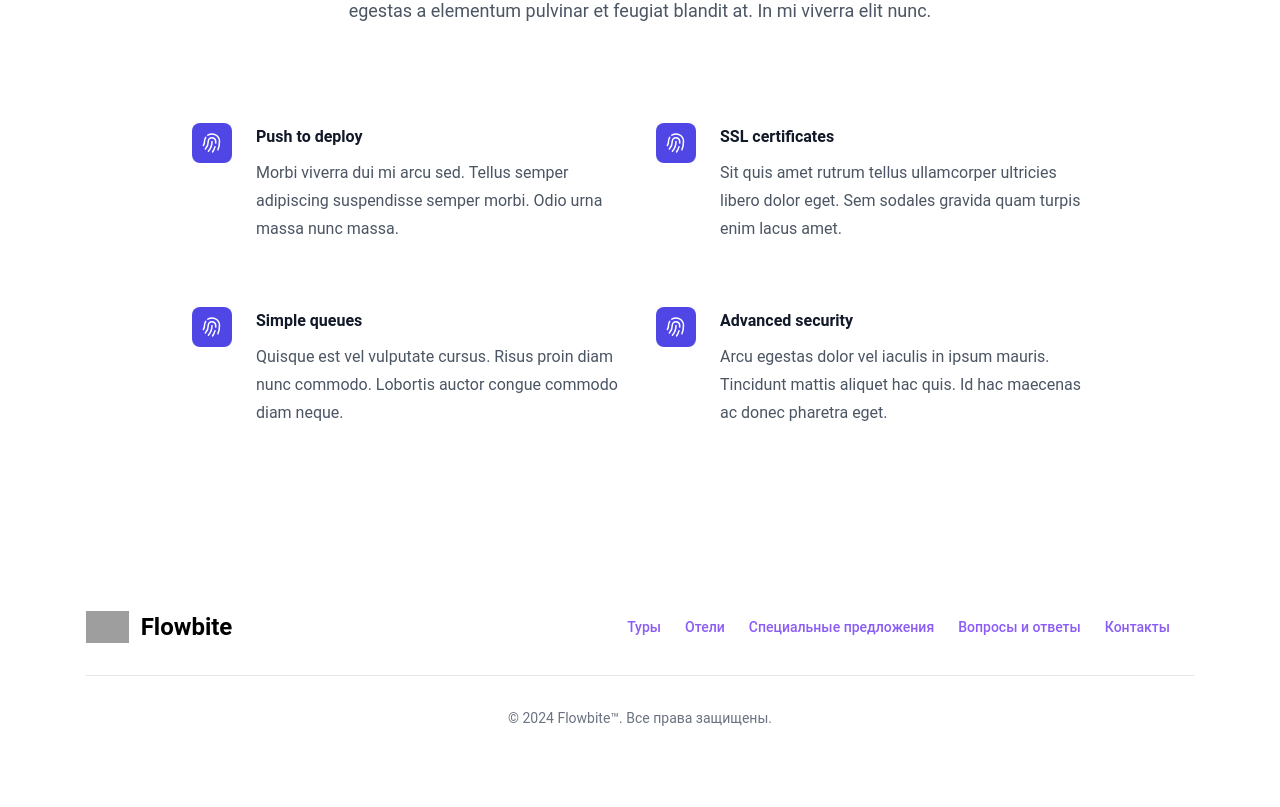
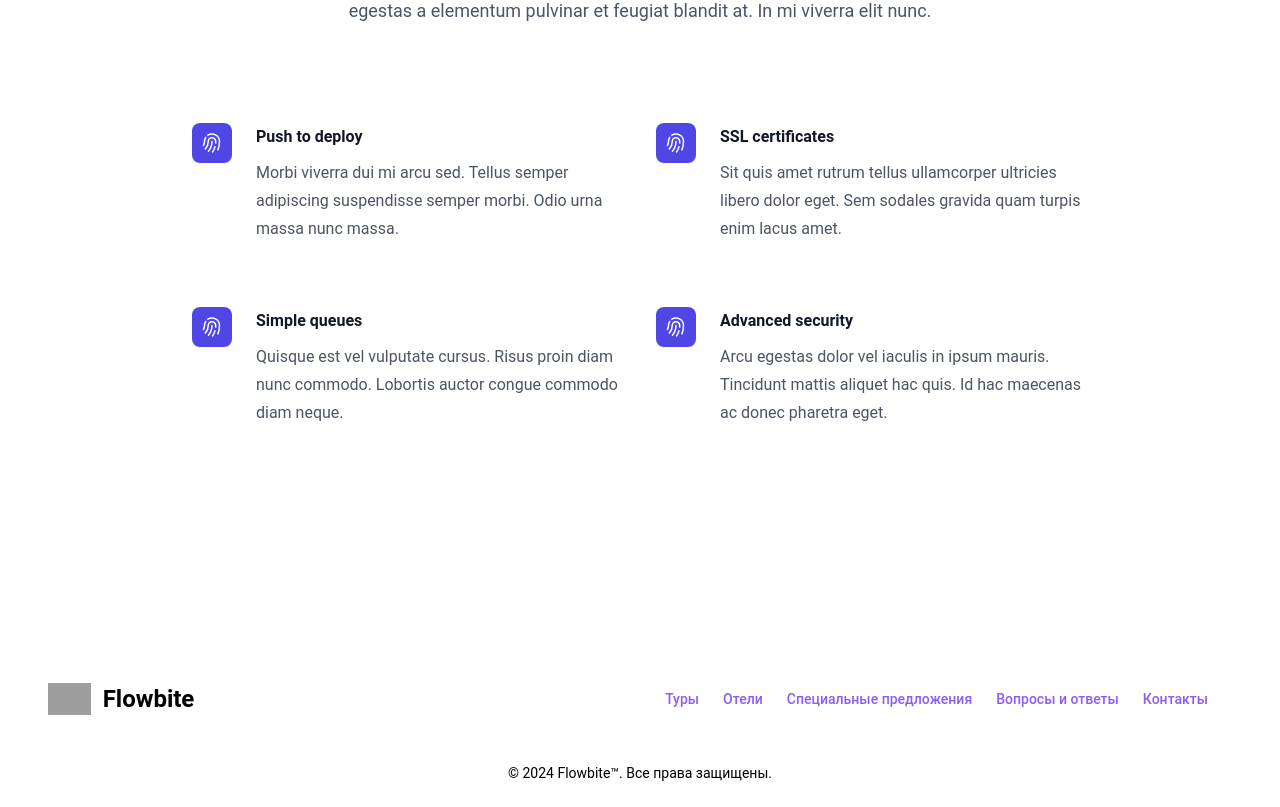
Before and after one commit to daria-udrmm/travel, a Next.js app: page / in a window 1280 px wide. Shown: the part 1073-1880 px from the top of the page. Before the commit the page ends 1833 px from the top, so only its background shows below. Built offline with nearby package versions, Linux system fonts and the light colour scheme; grey boxes are pictures that could not be loaded.

Commit message:
[^] фикс футера

```diff
--- a/src/components/Footer/index.tsx
+++ b/src/components/Footer/index.tsx
@@ -2,8 +2,8 @@ import Link from 'next/link';
 
 const Footer = () => {
     return (
-        <footer className="bg-white dark:bg-gray-900">
-            <div className="w-full max-w-screen-xl mx-auto p-4 md:py-8">
+        <footer className="bg-white bg-violet-100 py-6 mt-20">
+            <div className="w-full max-w-screen-2xl mx-auto px-12">
                 <div className="sm:flex sm:items-center sm:justify-between">
                     <a href="https://flowbite.com/" className="flex items-center mb-4 sm:mb-0 space-x-3 rtl:space-x-reverse">
                         <img src="https://flowbite.com/docs/images/logo.svg" className="h-8" alt="Flowbite Logo" />
@@ -17,8 +17,7 @@ const Footer = () => {
                         <Link href="/hotels" className="text-violet-500 hover:underline me-4 md:me-6 hover:text-violet-700 duration-300">Контакты</Link>
                     </ul>
                 </div>
-                <hr className="my-6 border-gray-200 sm:mx-auto dark:border-gray-700 lg:my-8" />
-                <span className="block text-sm text-gray-500 sm:text-center dark:text-gray-400">© 2024 Flowbite™. Все права защищены.</span>
+                <span className="mt-12 block text-sm text-black sm:text-center">© 2024 Flowbite™. Все права защищены.</span>
             </div>
         </footer>
     )
```
